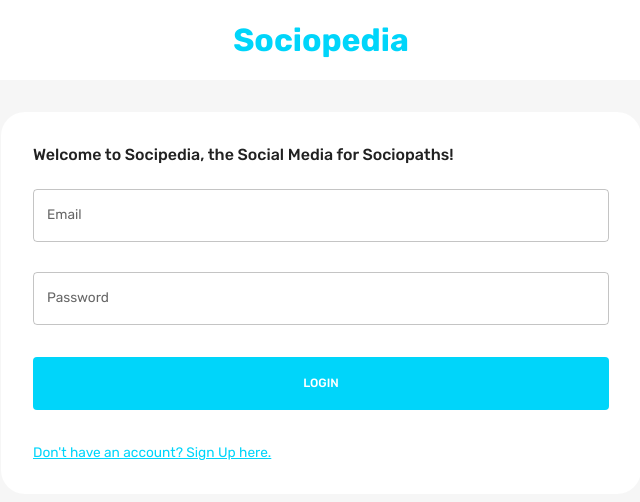
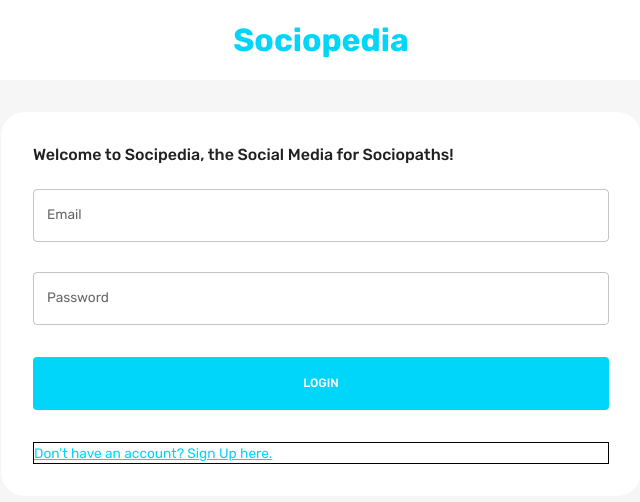
Before and after one commit to RonakSingh98/Social-media, a React (Create React App) app in the folder scmdia/mern/: page / in a window 1280 px wide. Shown: the top 502 px of the page, without its empty margins (319-959 px from the left). Built offline with nearby package versions, Linux system fonts and the light colour scheme.

Commit message:
Update Form.jsx

```diff
--- a/scmdia/mern/src/scenes/loginPage/Form.jsx
+++ b/scmdia/mern/src/scenes/loginPage/Form.jsx
@@ -222,6 +222,7 @@ const Form = () => {
               sx={{
                 textDecoration: "underline",
                 color: palette.primary.main,
+                border: "1px solid black",
                 "&:hover": {
                   cursor: "pointer",
                   color: palette.primary.light,
```
